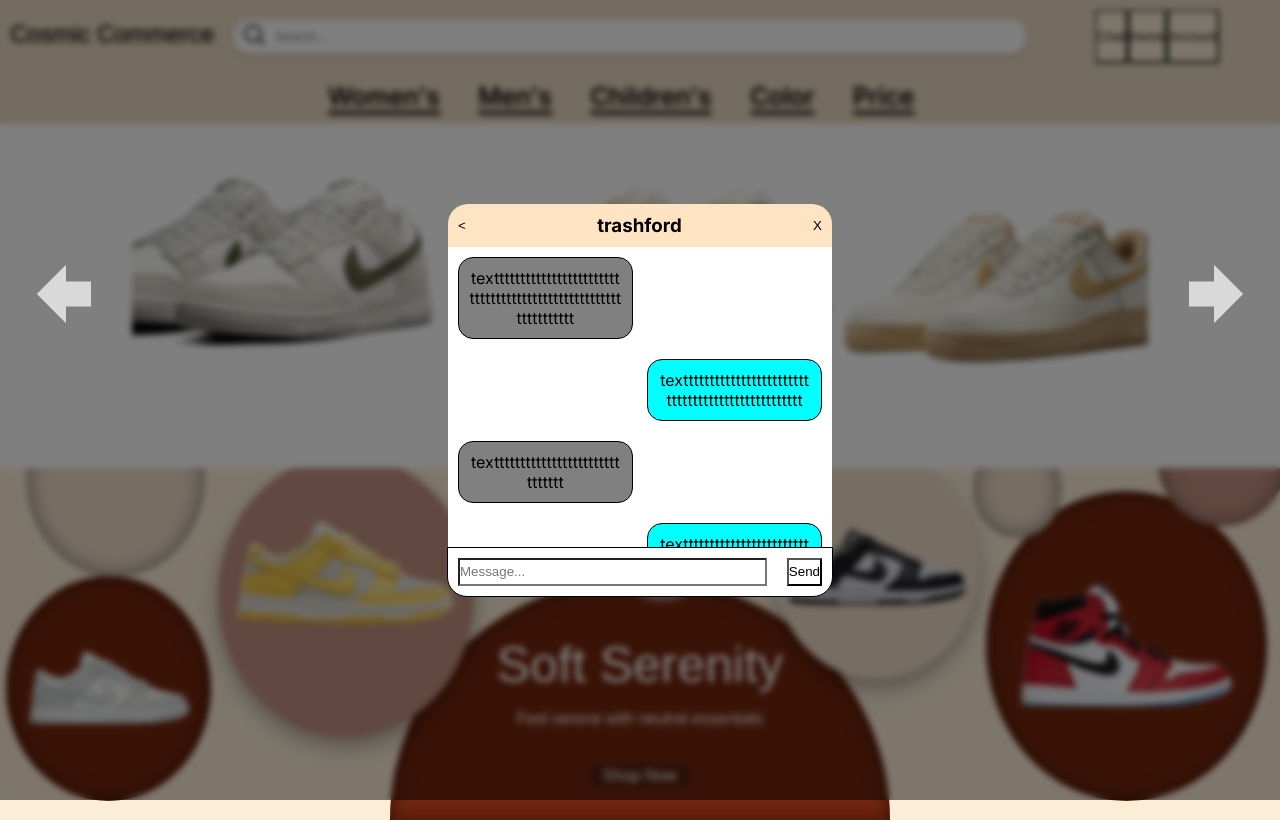
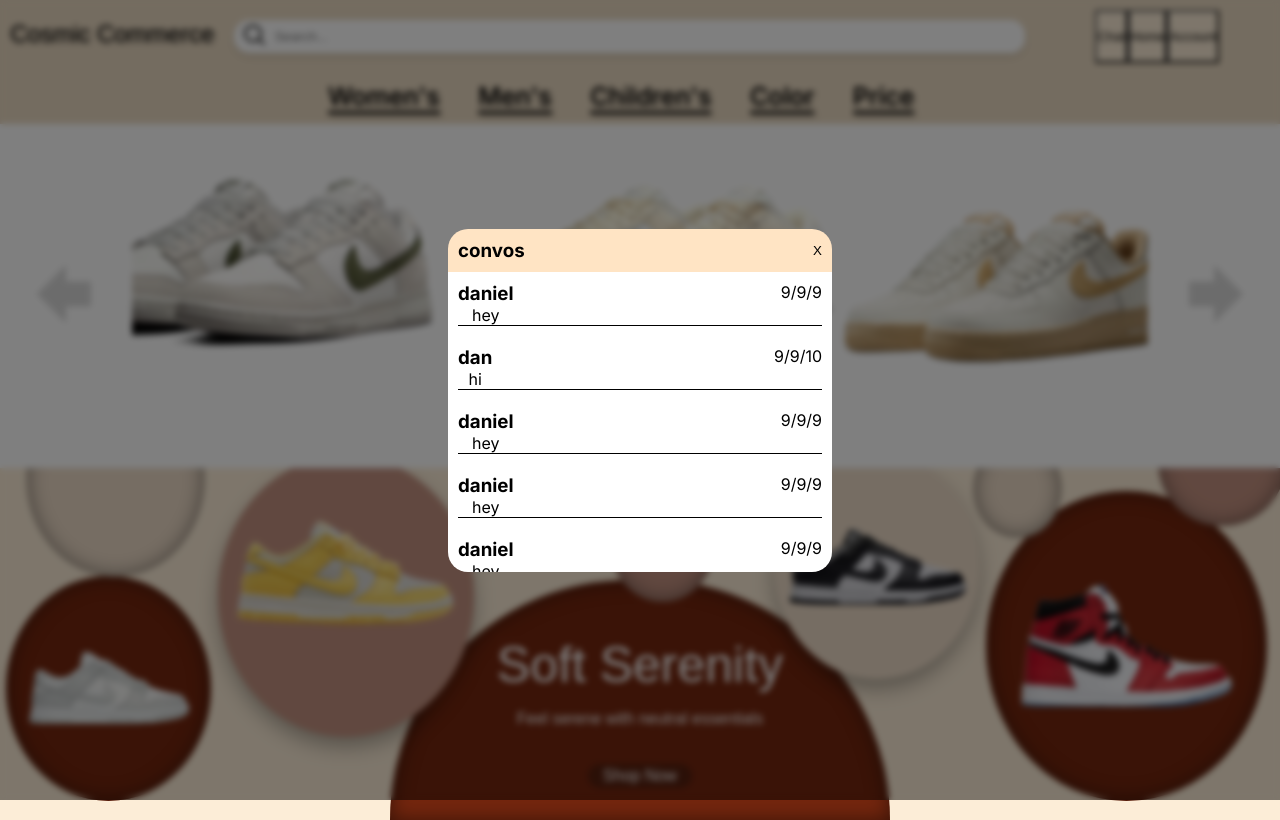
Before and after one commit to GenerelSchwerz/3030-final-project, a Next.js app: page / in a window 1280 px wide. Built offline with nearby package versions, Linux system fonts and the light colour scheme.

Commit message:
convo list skeleton

```diff
--- a/src/app/components/chatBox/ChatBox.css
+++ b/src/app/components/chatBox/ChatBox.css
@@ -4,7 +4,7 @@
 }
 
 .chatbox_container {
-	z-index: 1;
+	z-index: 2;
 	height: 100%;
 	width: 100%;
 	top: 0px;
@@ -98,7 +98,12 @@
 	margin: 10px;
 }
 
+.chatbox_sendButton {
+	border-radius: 15px;
+}
+
 .chatbox_searchBar {
 	width: 80%;
 	text-align: left;
+	border-radius: 20px;
 }
--- /dev/null
+++ b/src/app/components/convoList/ConvoList.css
@@ -0,0 +1,68 @@
+.convolist * {
+	text-align: center;
+	background-color: white;
+}
+
+.convolist_container {
+	z-index: 2;
+	height: 100%;
+	width: 100%;
+	top: 0px;
+	position: fixed;
+	display: flex;
+	justify-content: center;
+	background: rgba(0, 0, 0, 0.5);
+	backdrop-filter: blur(3px);
+}
+
+.convolist {
+	background-color: rgb(0, 0, 0, 0);
+	height: 50%;
+	width: 30%;
+	display: flex;
+	flex-direction: column;
+	justify-content: center;
+	align-items: center;
+	margin: auto;
+	border-radius: 20px;
+}
+
+.convolist_heading {
+	background-color: bisque;
+	width: 100%;
+	border-top-left-radius: 20px;
+	border-top-right-radius: 20px;
+	display: flex;
+	justify-content: space-between;
+}
+
+.convolist_heading * {
+	margin: 10px;
+	background-color: bisque;
+}
+
+.convolist_heading input {
+	border: none;
+}
+
+.convolist_convosContainer {
+	height: 75%;
+	width: 100%;
+	display: flex;
+	flex-direction: column;
+	overflow-y: scroll;
+	scrollbar-width: none;
+	border-bottom-left-radius: 20px;
+	border-bottom-right-radius: 20px;
+}
+
+.convolist_convoItem {
+	display: flex;
+	justify-content: space-between;
+	margin: 10px;
+	border-bottom: solid 1px black;
+}
+
+.convolist_convosContainer::-webkit-scrollbar {
+	display: none;
+}
--- /dev/null
+++ b/src/app/components/convoList/ConvoList.js
@@ -0,0 +1,65 @@
+import "./ConvoList.css"
+
+export default function ConvoList() {
+	const data = [{
+			name: "daniel",
+			lastMsg: "hey",
+			date: "9/9/9"
+		},
+		{
+			name: "dan",
+			lastMsg: "hi",
+			date: "9/9/10"
+		},
+		{
+			name: "daniel",
+			lastMsg: "hey",
+			date: "9/9/9"
+		},
+		{
+			name: "daniel",
+			lastMsg: "hey",
+			date: "9/9/9"
+		},
+		{
+			name: "daniel",
+			lastMsg: "hey",
+			date: "9/9/9"
+		},
+		{
+			name: "daniel",
+			lastMsg: "hey",
+			date: "9/9/9"
+		},
+		{
+			name: "daniel",
+			lastMsg: "hey",
+			date: "9/9/9"
+		}
+	]
+	return (
+		<div className="convolist_container">
+			<div className="convolist">
+				<div className="convolist_heading">
+					<h3>convos</h3>
+					<input className="convolist_exitButton" type="button" value={"X"}/>
+				</div>
+				<div className="convolist_convosContainer">
+					{
+						data.map(obj => {
+							return (
+								<div className="convolist_convoItem" key={data.indexOf(obj)}>
+									<div className="convolist_itemTop">
+										<h3>{obj.name}</h3>
+										<p>{obj.lastMsg}</p>
+									</div>
+									<p>{obj.date}</p>
+								</div>
+							);
+						})
+					}
+				</div>
+			</div>
+		</div>
+	);
+}
--- a/src/app/page.js
+++ b/src/app/page.js
@@ -4,12 +4,13 @@ import NavBar2 from "./components/nav/NavBar2";
 import Carousel2 from "./components/carousel/Carousel2";
 import Homepagebttmcomponent from "./components/homepage/Homepagebttmcomponent";
 import ChatBox from "./components/chatBox/ChatBox";
+import ConvoList from "./components/convoList/ConvoList";
 
 export default function Home() {
   return (
     <>
       <NavBar2 classname="navbar" showButtons={false} />
-      <ChatBox />
+      <ConvoList />
       <Carousel2 classname="carousel" />
       <Homepagebttmcomponent />
     </>
```
